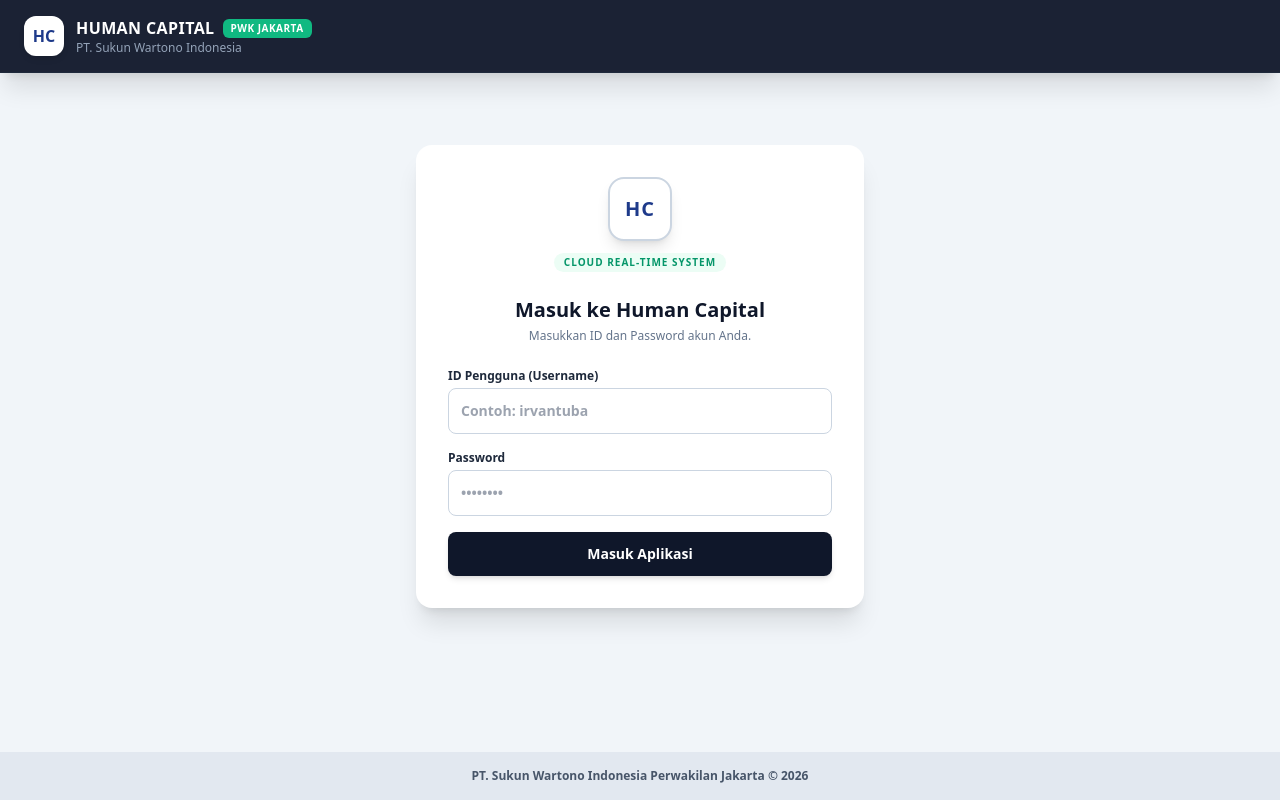
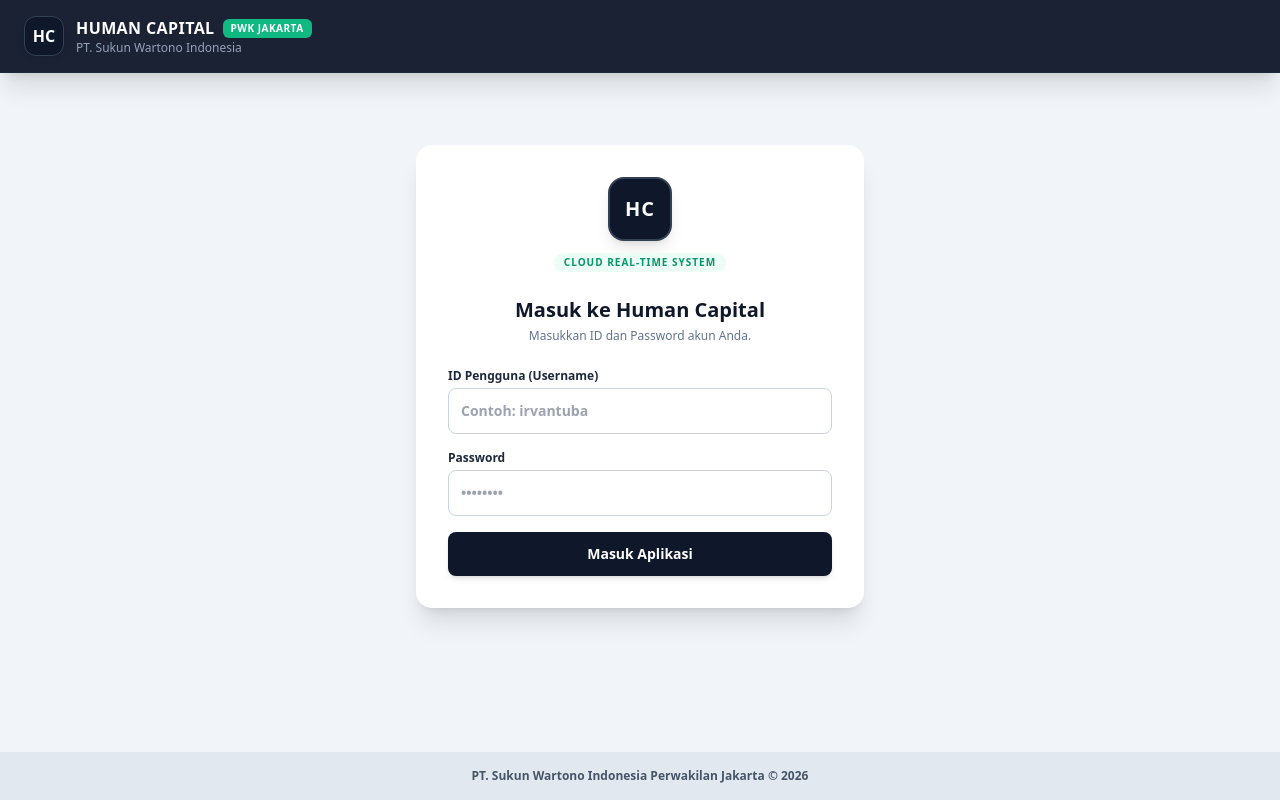
Before and after one commit to irvantuba11-cloud/portal-hc-sukun, a plain HTML site: page index.html in a window 1280 px wide. Drawn offline with nearby package versions, Linux system fonts and the light colour scheme; no server answers.

Commit message:
Update header and login section styles

```diff
--- a/index.html
+++ b/index.html
@@ -43,11 +43,11 @@
 </head>
 <body class="bg-slate-100 font-sans antialiased text-slate-800">
     <div class="min-h-screen flex flex-col justify-between">
-        <!-- HEADER UTAMA DI-FIX (STICKY) DI ATAS SAAT DI-SCROLL -->
+        <!-- HEADER UTAMA DENGAN MENU 3D DI ATAS -->
         <header class="bg-navy-900 text-white px-6 py-4 shadow-xl w-full border-b border-slate-800 space-y-4 sticky top-0 z-50 backdrop-blur-md bg-navy-900/95">
             <div class="max-w-7xl mx-auto flex flex-col md:flex-row justify-between items-center gap-4">
                 <div class="flex items-center space-x-3">
-                    <div class="w-10 h-10 rounded-xl bg-white flex items-center justify-center font-black text-blue-900 shadow-md">
+                    <div class="w-10 h-10 rounded-xl bg-navy-900 border border-slate-700 flex items-center justify-center font-black text-white shadow-md">
                         HC
                     </div>
                     <div>
@@ -106,7 +106,7 @@
             <!-- HALAMAN LOGIN -->
             <div id="section-login" class="bg-white p-8 rounded-2xl shadow-xl max-w-md mx-auto mt-12">
                 <div class="flex flex-col items-center justify-center mb-6">
-                    <div class="w-16 h-16 bg-white text-blue-900 rounded-2xl flex items-center justify-center shadow-lg mb-3 border-2 border-slate-300">
+                    <div class="w-16 h-16 bg-navy-900 text-white rounded-2xl flex items-center justify-center shadow-lg mb-3 border-2 border-slate-700">
                         <span class="text-xl font-black tracking-wider">HC</span>
                     </div>
                     <span class="text-[10px] uppercase tracking-widest text-emerald-600 font-bold bg-emerald-50 px-2.5 py-0.5 rounded-full">Cloud Real-Time System</span>
```
